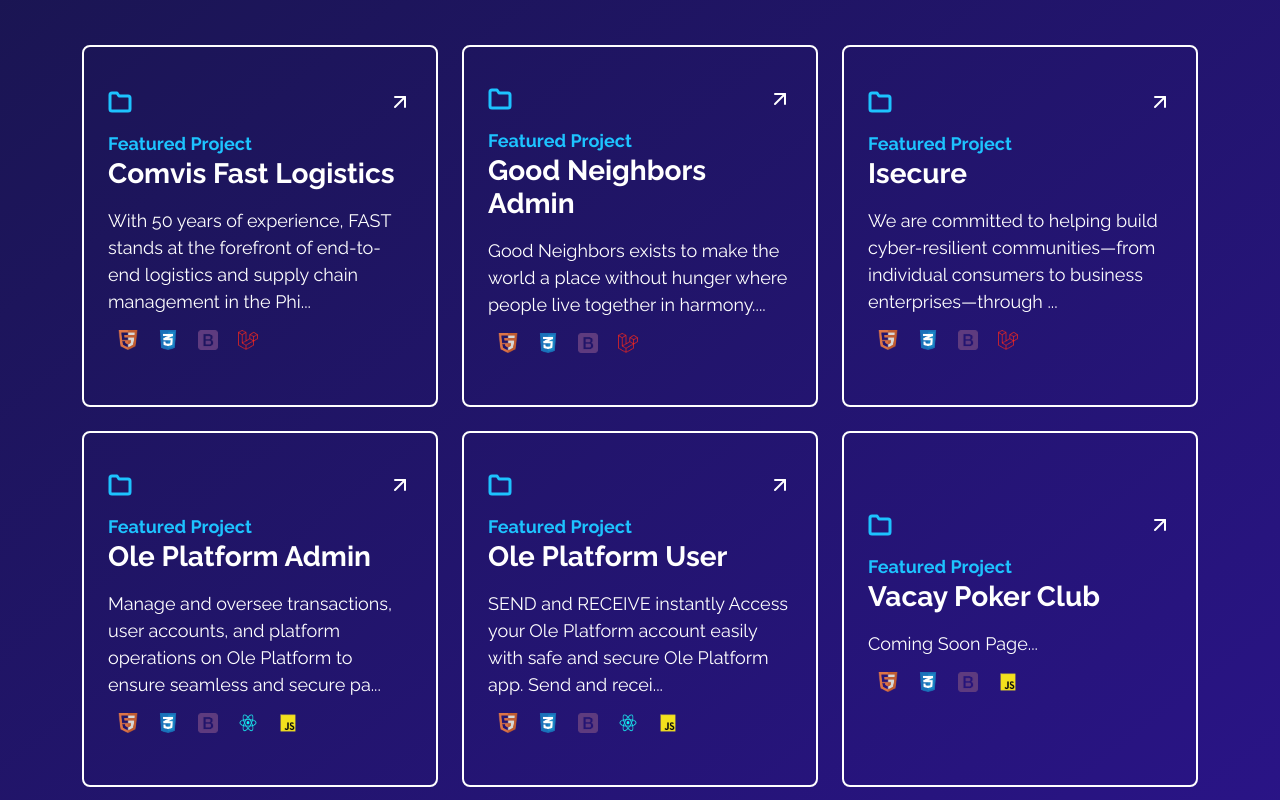
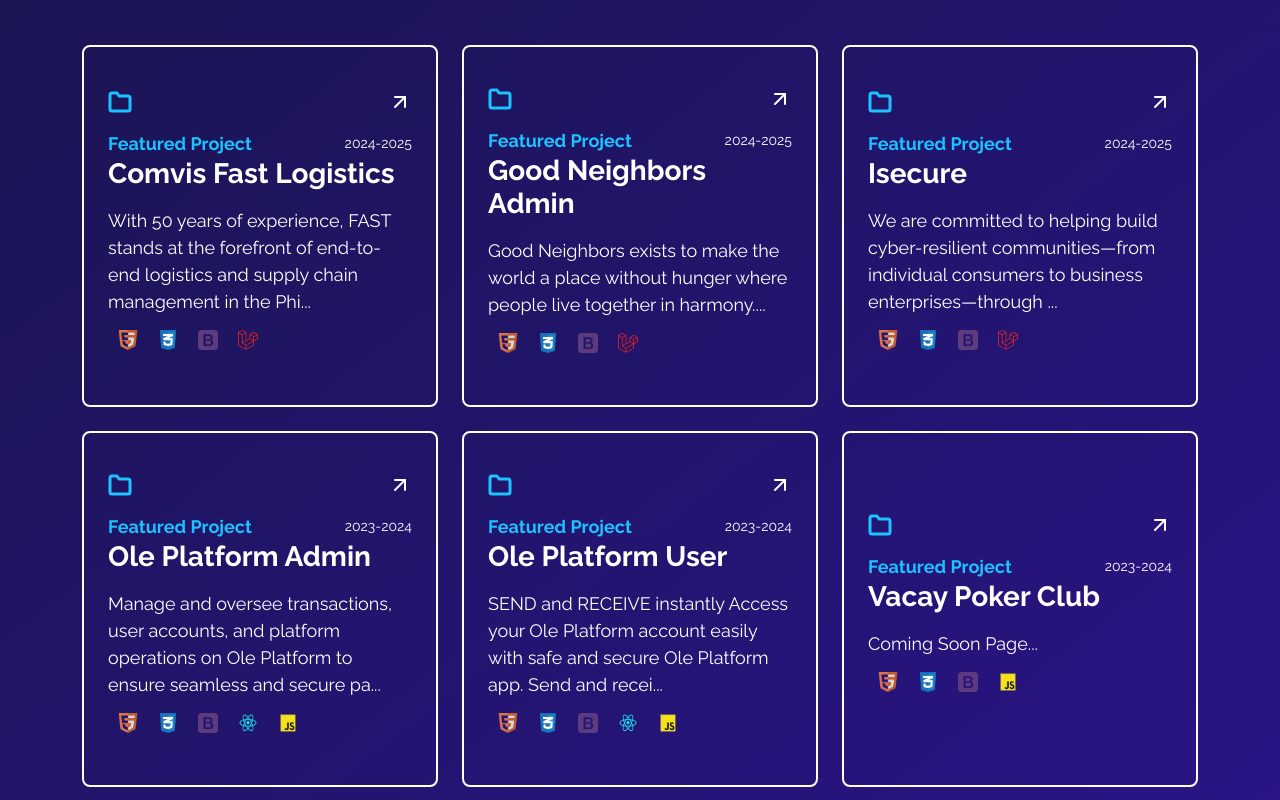
Before and after one commit to clapisbryan/portfolio-react, a React (Vite) app: page / in a window 1280 px wide. Shown: the part 1240-2040 px from the top of the page. Built offline with nearby package versions, Linux system fonts and the light colour scheme.

Commit message:
Added Project Year

```diff
--- a/src/Pages/Home/Project/Project.jsx
+++ b/src/Pages/Home/Project/Project.jsx
@@ -8,6 +8,7 @@ const Project = () => {
 		url: "https://vacaybucks.com/",
 		title: "Vacay Bucks",
 		content: "Vacay Bucks is a subscription-based discount platform, originally developed exclusively for our sister site, Vacay Poker Club (a non-gambling social poker platform launching in April 2024). Due to popular demand, it is now open to everyone. Members enjoy exclusive discounts on hotels, car rentals, restaurants, movie tickets, theme parks and much more. Savings easily surpass the cost of membership.",
+		year: '2023-2024',
 		tools: {
 			html: true,
 			css: true,
@@ -19,6 +20,7 @@ const Project = () => {
 		url: "https://vacaypoker.com/",
 		title: "Vacay Poker Club",
 		content: "Coming Soon Page",
+		year: '2023-2024',
 		tools: {
 			html: true,
 			css: true,
@@ -31,6 +33,7 @@ const Project = () => {
 		url: "https://user.oleplatform.com/dashboard",
 		title: "Ole Platform User",
 		content: `SEND and RECEIVE instantly Access your Ole Platform account easily with safe and secure Ole Platform app. Send and receieve payments from add to anywhere in the world.`,
+		year: '2023-2024',
 		tools: {
 			html: true,
 			css: true,
@@ -43,6 +46,7 @@ const Project = () => {
 		url: "https://admin.oleplatform.com/dashboard",
 		title: "Ole Platform Admin",
 		content: "Manage and oversee transactions, user accounts, and platform operations on Ole Platform to ensure seamless and secure payment experiences globally.",
+		year: '2023-2024',
 		tools: {
 			html: true,
 			css: true,
@@ -55,6 +59,7 @@ const Project = () => {
 		url: "https://isecure.ph/",
 		title: "Isecure",
 		content: "We are committed to helping build cyber-resilient communities—from individual consumers to business enterprises—through our valued partners. As a leading cybersecurity-focused distributor in the Philippines, we empower businesses with best-in-class security solutions, expert technical support, and a strong partnership ecosystem.",
+		year: '2024-2025',
 		tools: {
 			html: true,
 			css: true,
@@ -68,6 +73,7 @@ const Project = () => {
 		url: "https://www.gnip-bms.fyd-07.com/",
 		title: "Good Neighbors Admin",
 		content: "Good Neighbors exists to make the world a place without hunger where people live together in harmony.",
+		year: '2024-2025',
 		tools: {
 			html: true,
 			css: true,
@@ -81,6 +87,7 @@ const Project = () => {
 		url: "https://comvis.fastlogistics.com.ph/",
 		title: "Comvis Fast Logistics ",
 		content: "With 50 years of experience, FAST stands at the forefront of end-to-end logistics and supply chain management in the Philippines",
+		year: '2024-2025',
 		tools: {
 			html: true,
 			css: true,
@@ -108,7 +115,7 @@ const Project = () => {
 					{sortedProjects.map((project, index) => {
 						return (
 							<div className="col-12 col-md-6 col-lg-4 mb-4" key={index}>
-								<Archive link={project.url} title={project.title} content={project.content} tools={project.tools} />
+								<Archive link={project.url} title={project.title} content={project.content} year={project.year} tools={project.tools} />
 							</div>
 						)
 					})}
--- a/src/components/ArchiveCard/Archive.jsx
+++ b/src/components/ArchiveCard/Archive.jsx
@@ -9,7 +9,7 @@ import LaravelImg from '../../assets/images/tools/Laravel.png';
 
 const Archive = (props) => {
 
-	const { link = "#", title = "title", content = "content", tools = {}, children } = props;
+	const { link = "#", title = "title", content = "content", tools = {}, year = "", children } = props;
 
 	const [isHtml, setIsHtml] = useState(false);
 	const [isCSS, setIsCSS] = useState(false);
@@ -17,6 +17,7 @@ const Archive = (props) => {
 	const [isReactJS, setIsReactJS] = useState(false);
 	const [isJavascript, setIsJavascript] = useState(false);
 	const [isLaravel, setIsLaravel] = useState(false);
+console.log("props", props);
 
 	useEffect(() => {
 		if (tools.html == true) {
@@ -47,9 +48,12 @@ const Archive = (props) => {
 					<div className="card-body d-flex flex-column justify-content-center align-items-start">
 						<div className="d-flex flex-row justify-content-between align-items-center mb-3 w-100">
 							<FeatherIcon icon="folder" className={"svg"} />
-							<FeatherIcon icon="arrow-up-right" className={"icon"}/>
+							<FeatherIcon icon="arrow-up-right" className={"icon"} />
 						</div>
-						<span className='featured-proj fw-bold'>Featured Project</span>
+						<div className='d-flex flex-column flex-md-row w-100 align-items-center justify-content-between'>
+							<span className='featured-proj fw-bold'>Featured Project</span>
+							<span style={{ fontSize: '14px' }}>{year}</span>
+						</div>
 						<h3 className="mb-3 fw-bold">{title}</h3>
 						<p className='m-0'>{content.substring(0, 120)}...</p>
 						<ul className="use-tools">
```
